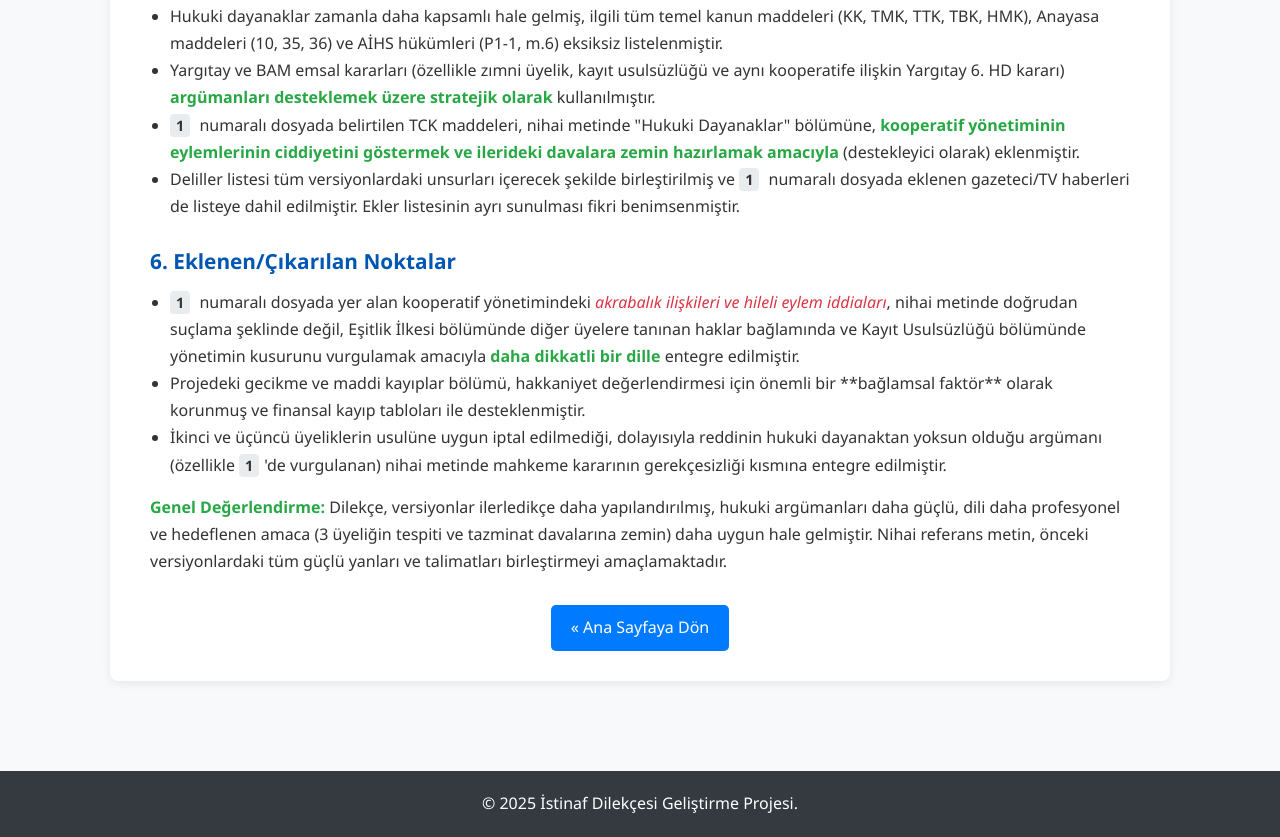
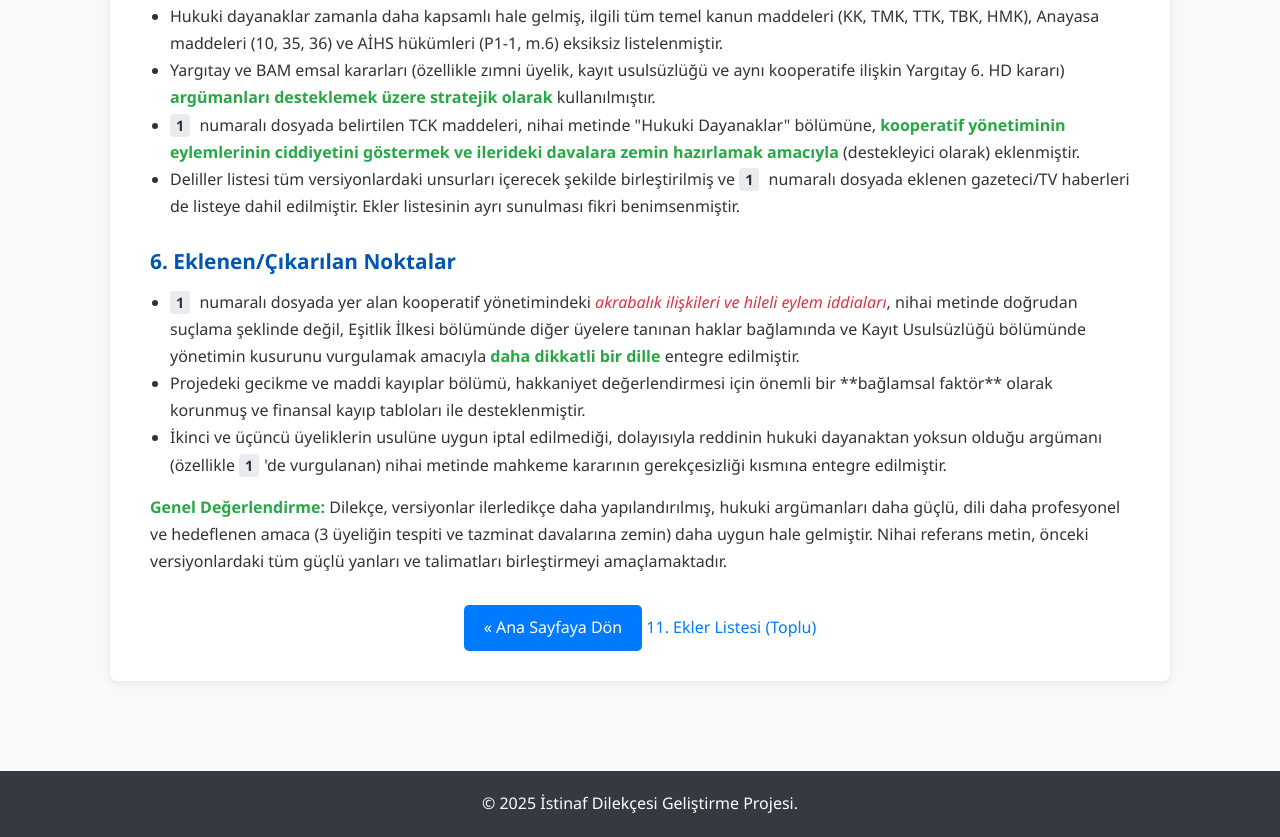
Before and after one commit to matematiksel/mustafa, a plain HTML site: page versiyon_analizi.html in a window 1280 px wide. Shown: the part 1278-2115 px from the top of the page. Drawn offline with Linux system fonts and the light colour scheme.

Commit message:
Update versiyon_analizi.html

```diff
--- a/versiyon_analizi.html
+++ b/versiyon_analizi.html
@@ -127,6 +127,7 @@
 
             <div class="navigation-links">
                  <a href="index2.html" class="btn">&laquo; Ana Sayfaya Dön</a>
+                 <a href="bolumler/analiz_v19.html">11. Ekler Listesi (Toplu)</a>
             </div>
         </article>
     </main>
```
